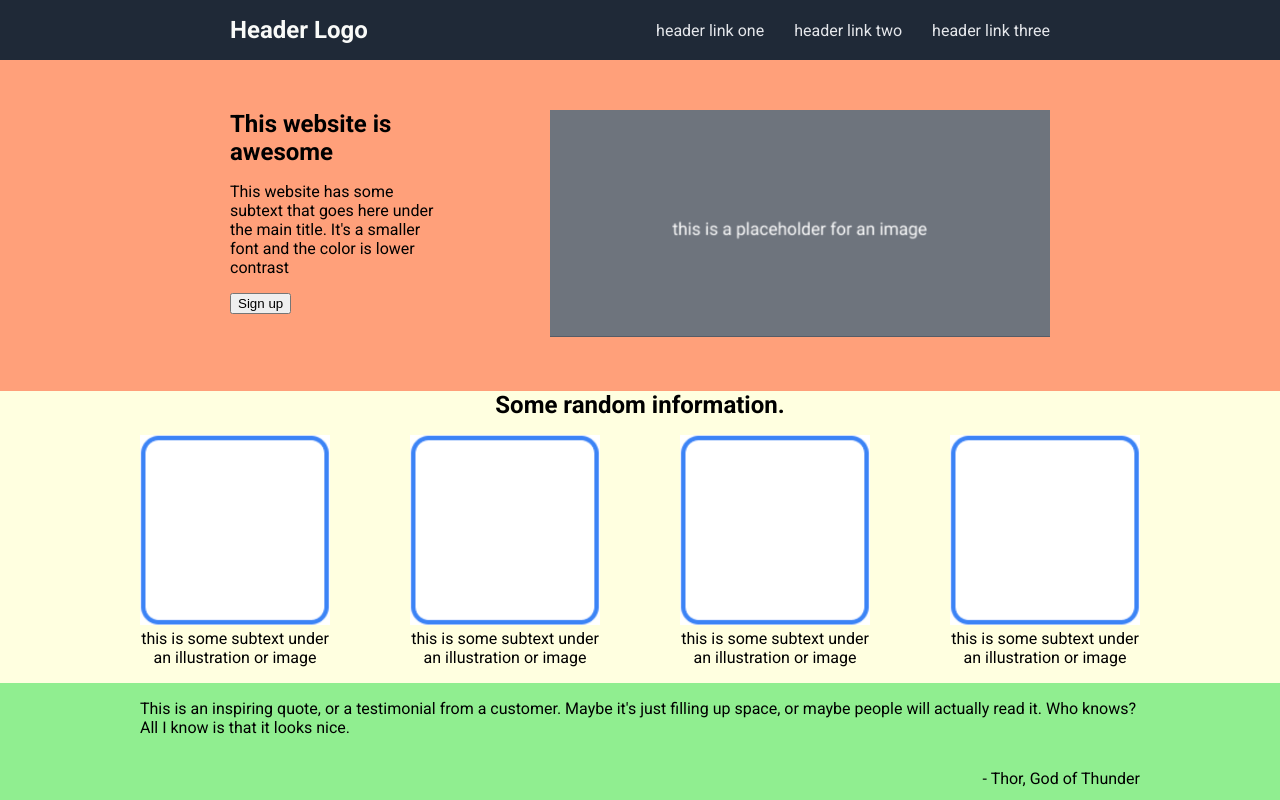
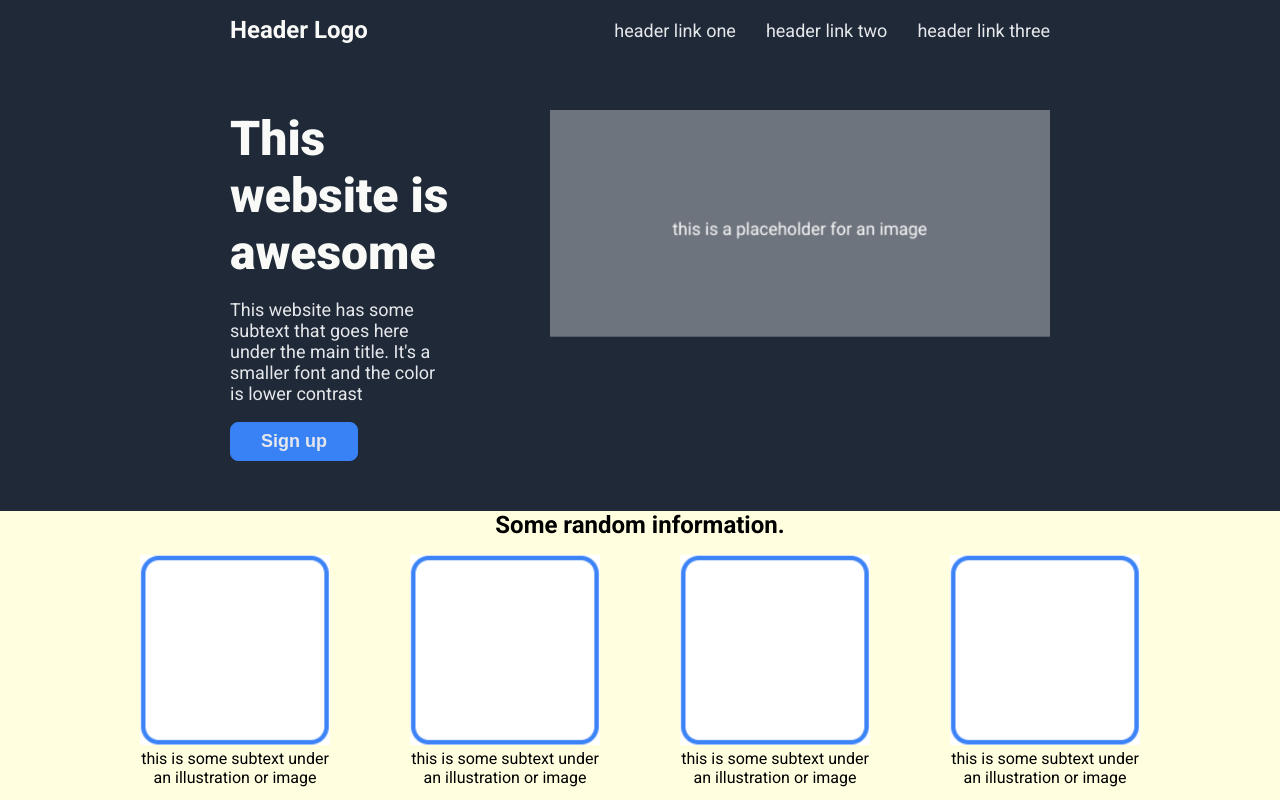
Before and after one commit to dwnlee/odin-landing-page, a plain HTML site: page index.html in a window 1280 px wide. Shown: the top 800 px of the page. Drawn offline with Linux system fonts and the light colour scheme.

Commit message:
Style hero section

```diff
--- a/style.css
+++ b/style.css
@@ -15,6 +15,7 @@ ul {
   gap: 30px;
   margin-right: 230px;
 
+  font-size: 18px;
   color: #e5e7eb;
 }
 
@@ -30,22 +31,44 @@ h1 {
   margin-left: 230px;
   margin-right: auto;
 
+  font-size: 24px;
   color: #f9faf8;
-  font-size: 24px;
 }
 
 /* Hero text section */
 .hero {
-  /* temp color */
-  background-color: lightsalmon;
-
   display: flex;
   padding: 50px 0;
+
+  background-color: #1f2937;
 }
 
 .hero-text {
   margin-left: 230px;
   margin-right: 100px;
+}
+
+.hero-text h2 {
+  font-size: 48px;
+  color: #f9faf8;
+  font-weight: 900;
+}
+
+.hero-text p {
+  font-size: 18px;
+  color: #e5e7eb;
+}
+
+.hero-text button {
+  cursor: pointer;
+  padding: 8px 30px;
+  border: 1px solid #3882f6;
+  border-radius: 8px;
+
+  font-size: 18px;
+  color: #e5e7eb;
+  font-weight: bold;
+  background-color: #3882f6;
 }
 
 .hero-image {
```
